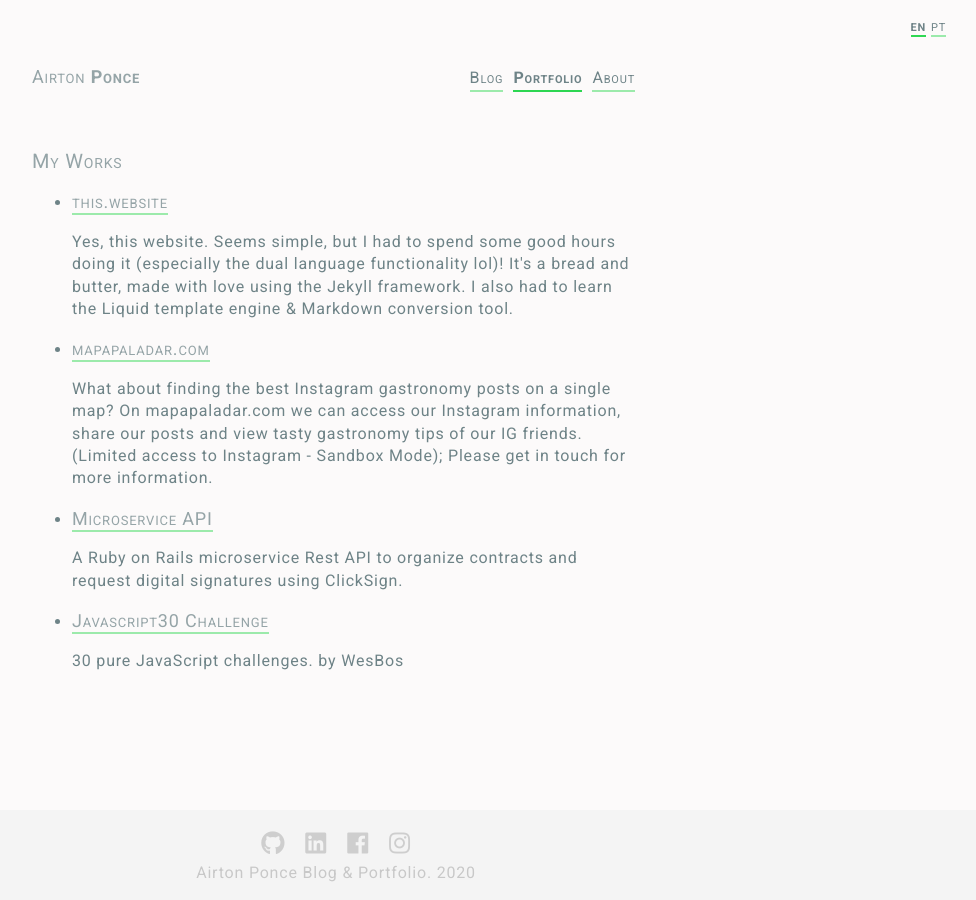
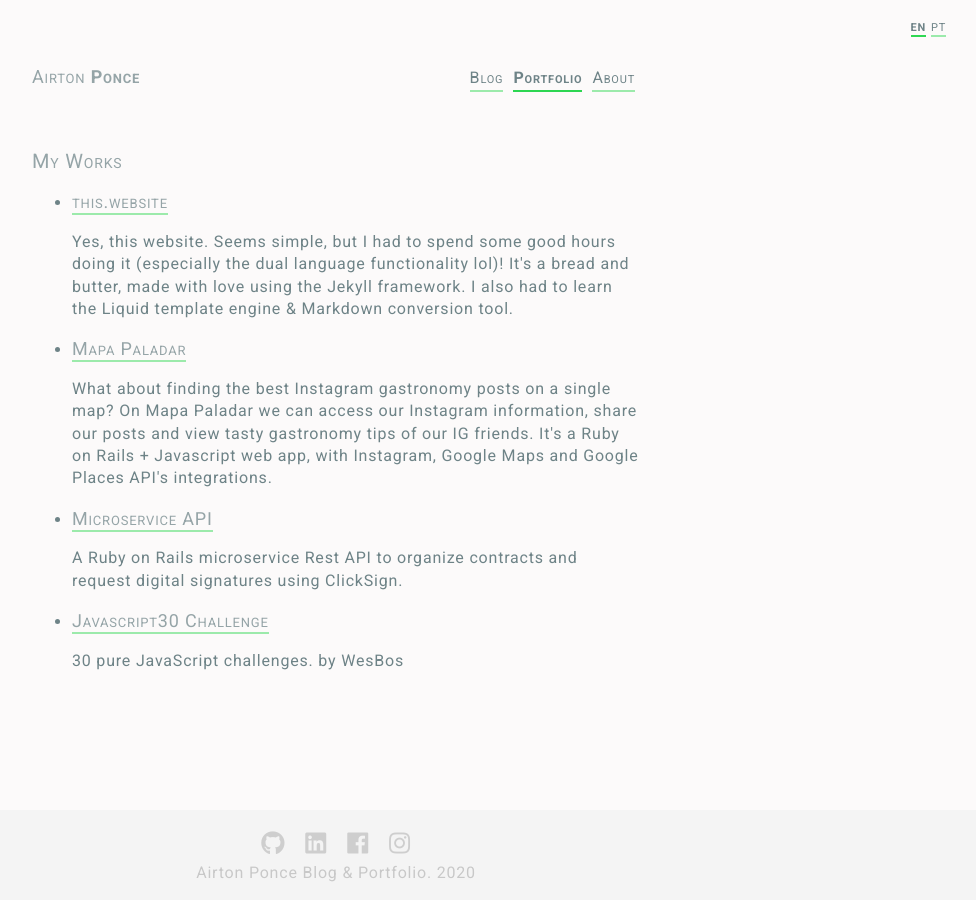
Before and after one commit to APonce911/jekyll-mywebsite, a Jekyll site: the page built from portfolio.html, in a window 1280 px wide. Shown: the whole page, without its empty margins (304-1280 px from the left). Built offline with Jekyll 4.4.1, drawn with Linux system fonts in a browser that asks for light colours; nearby versions of some CDN libraries.

Commit message:
update mapa paladar description

```diff
--- a/_data/portfolio.yml
+++ b/_data/portfolio.yml
@@ -7,13 +7,13 @@
     en: "Yes, this website. Seems simple, but I had to spend some good hours doing it (especially the dual language functionality lol)! It's a bread and butter, made with love using the Jekyll framework. I also had to learn the Liquid template engine & Markdown conversion tool. "
     pt: "Sim, este website. Parece simples, mas tive que gastar umas boas horas fazendo (especialmente a funcionalidade para dois idiomas lol)! Ele é um feijão com arroz, feito com muito carinho usando o framework Jekyll. Também tive que aprender a linguagem de template Liquid & a ferramenta de conversão Markdown. "
 - MapaPaladar:
-  url: "https://www.mapapaladar.com"
+  url: "https://youtu.be/PYSWW6oM780?t=1459"
   title:
-    en: "mapapaladar.com"
-    pt: "mapapaladar.com"
+    en: "Mapa Paladar"
+    pt: "Mapa Paladar"
   excerpt:
-    en: "What about finding the best Instagram gastronomy posts on a single map? On mapapaladar.com we can access our Instagram information, share our posts and view tasty gastronomy tips of our IG friends. (Limited access to Instagram - Sandbox Mode); Please get in touch for more information."
-    pt: "Que tal encontrar os melhores posts de gastronomia em um único mapa? No mapapaladar.com nós acessamos nossas informações do instagram, compartilhamos nossos posts e vemos as melhores dicas gastronomicas dos nossos amigos do IG.(Acesso limitado ao Instagram - Modo Sandbox); Entre em contato para solicitar login e senha de acesso."
+    en: "What about finding the best Instagram gastronomy posts on a single map? On Mapa Paladar we can access our Instagram information, share our posts and view tasty gastronomy tips of our IG friends. It's a Ruby on Rails + Javascript web app, with Instagram, Google Maps and Google Places API's integrations."
+    pt: "Que tal encontrar os melhores posts de gastronomia em um único mapa? No Mapa Paladar nós acessamos nossas informações do instagram, compartilhamos nossos posts e vemos as melhores dicas gastronomicas dos nossos amigos do IG. É um web app em Ruby on Rails + Javascript, com integrações por API com Instagram, Google Maps e Google Places."
 - API-Banfox:
   url: "https://github.com/APonce911/api-documents-app"
   title:
```
